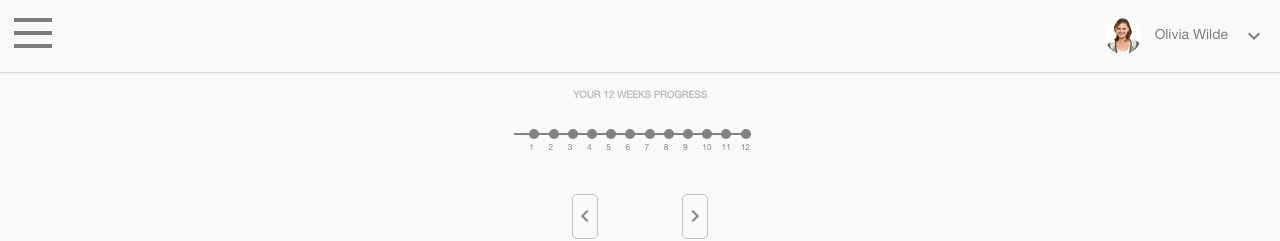
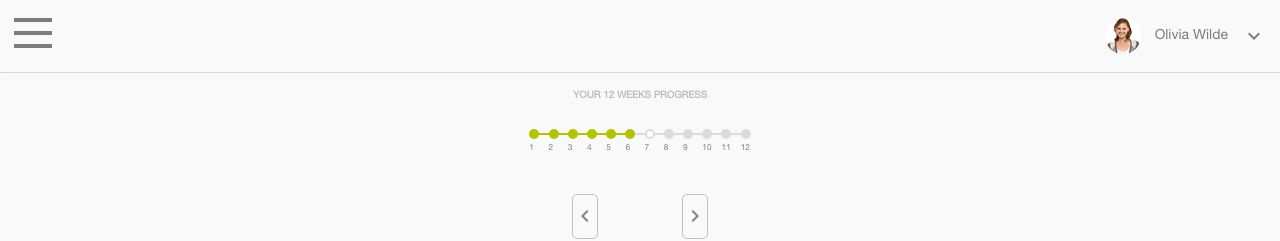
Before and after one commit to annaszalkiewicz/react-diet-app, a React (Create React App) app: page /dashboard in a window 1280 px wide. Shown: the top 241 px of the page. Built offline with nearby package versions, Linux system fonts and the light colour scheme.

Commit message:
Fix timeline stayling depending on current week

```diff
--- a/src/components/Timeline.js
+++ b/src/components/Timeline.js
@@ -1,24 +1,41 @@
 import React, { Component } from "react";
-import { connect } from 'react-redux';
+import { connect } from "react-redux";
 
 class Timeline extends Component {
-
   render() {
+    const { currentWeek } = this.props;
     return (
       <section className="timeline">
         <h3 className="timeline_heading">Your 12 weeks progress</h3>
         <div className="timeline_container">
+          {this.props.weeks.map(item => {
+            console.log(item===currentWeek);
 
-          {this.props.weeks.map(item => {
             return (
               <div className="timeline_item" key={item}>
-                <div className="timeline_line"></div>
-                <div className="timeline_circle"></div>
+                <div
+                  className="timeline_line"
+                  style={{
+                    display: item === 1 ? "none" : "block",
+                    background: item < currentWeek ? "#b3c304" : "#dbdbdb"
+                  }}
+                ></div>
+                <div
+                  className="timeline_circle"
+                  style={{
+                    background:
+                      (item < currentWeek)
+                        ? "#b3c304"
+                        : (item === currentWeek)
+                        ? "#fff"
+                        : "#dbdbdb",
+                    border: item === currentWeek ? "solid 2px #dbdbdb" : null
+                  }}
+                ></div>
                 <p>{item}</p>
               </div>
-            )
+            );
           })}
-
         </div>
       </section>
     );
@@ -29,7 +46,10 @@ const mapStateToProps = state => {
   return {
     currentWeek: state.userReducer.currentWeek,
     weeks: state.userReducer.weeks
-  }
-}
+  };
+};
 
-export default connect(mapStateToProps, null)(Timeline);
+export default connect(
+  mapStateToProps,
+  null
+)(Timeline);
--- a/src/sass/_Timeline.scss
+++ b/src/sass/_Timeline.scss
@@ -17,15 +17,6 @@
 .timeline_container {
   display: flex;
   flex-direction: row;
-  // &::after {
-  //   content: "";
-  //   width: 230px;
-  //   height: 2px;
-  //   background: #dbdbdb;
-  //   display: block;
-  //   position: absolute;
-  //   margin-top: 1.2em;
-  // }
 }
 .timeline_item {
   position: relative;
@@ -38,16 +29,13 @@
   display: block;
   width: 3em;
   height: 2px;
-  background: $darkTextGray;
+  background: '#dbdbdb';
   top: 4px;
   right: 0px;
-  &:first-child(1) {
-    display: none;
-  }
+  z-index: -1;
 }
 .timeline_circle {
   width: 10px;
   height: 10px;
-  background: $darkTextGray;
   border-radius: 50%;
 }
```
